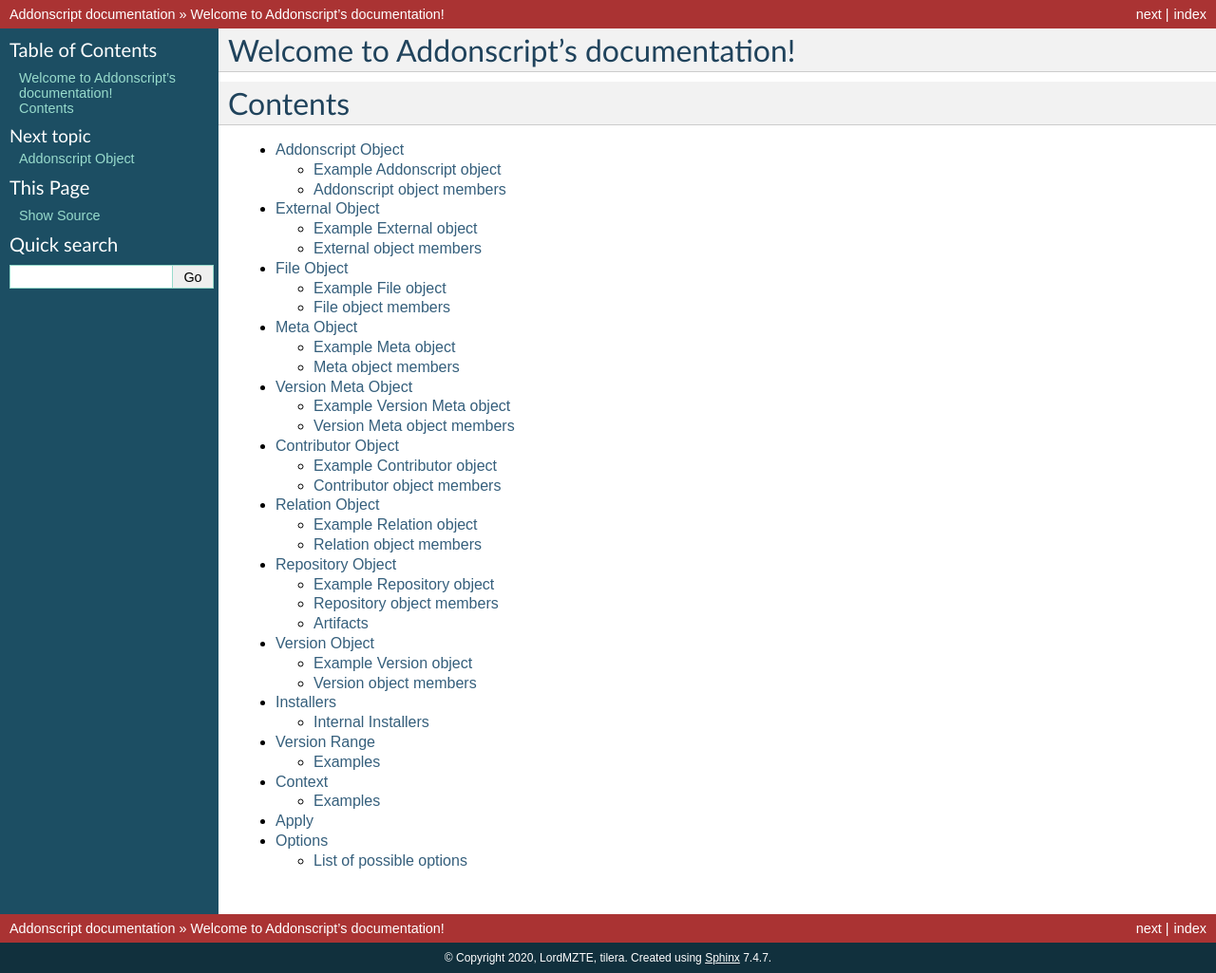
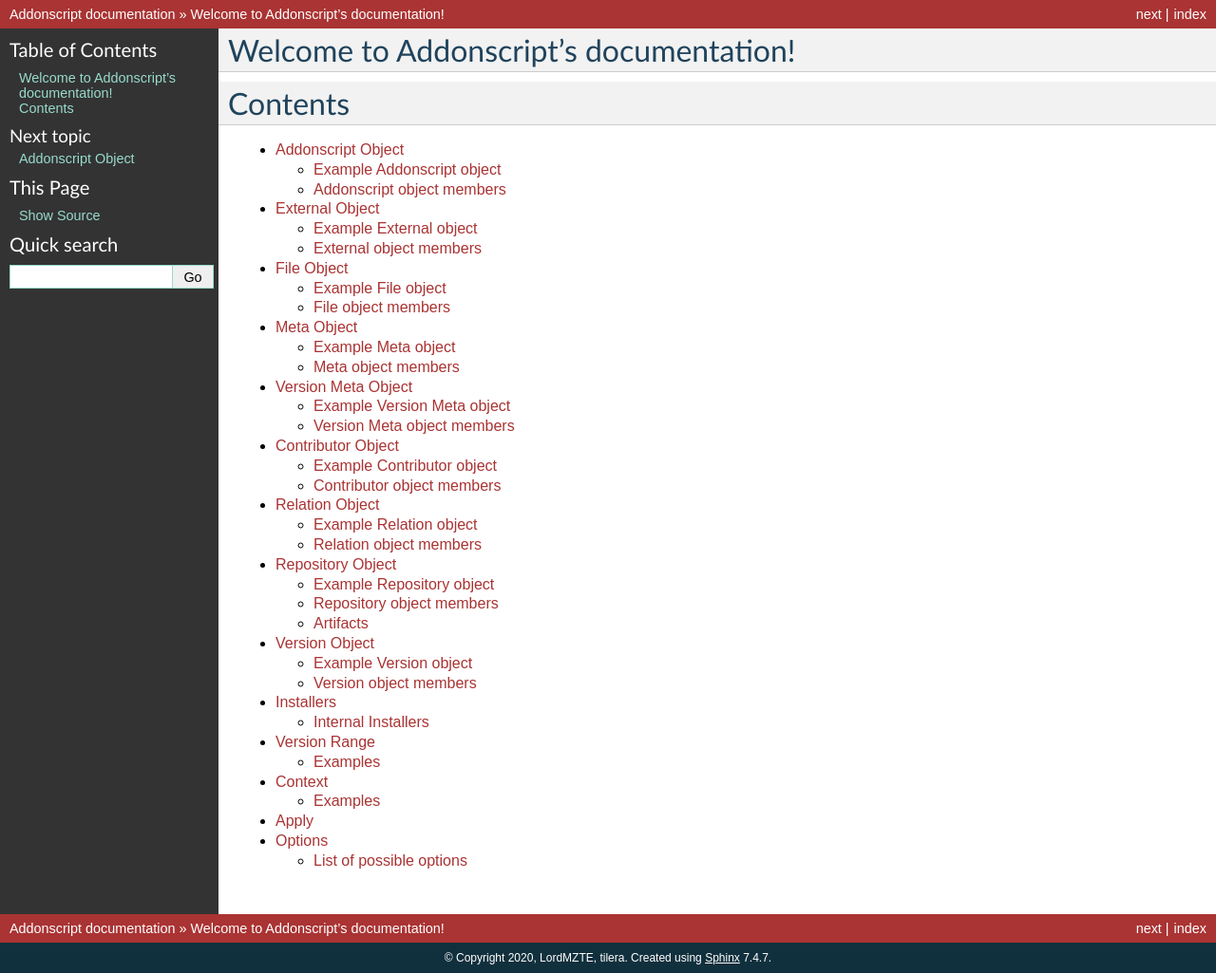
Before and after one commit to Anvilcraft/addonscript-docs, a Sphinx documentation site: the page built from source/index.rst, in a window 1280 px wide. Shown: the whole page at 95% size. Built offline with Sphinx 7.4.7, drawn with Linux system fonts in a browser that asks for light colours.

Commit message:
improve and clean up css

```diff
--- a/source/_static/theme/static/theme.css
+++ b/source/_static/theme/static/theme.css
@@ -1,18 +1,19 @@
 @import "classic.css";
+
+:root {
+    --background: #333333;
+}
 
 div.related {
     background-color: #aa3333;
 }
 
-div.document html {
-    background-color: #333333;
+div.document {
+    background-color: var(--background);
 }
 
 th, dl.field-list > dt {
     background-color: #eca2a2;
-}
-
-dl.field-list > dt {
     text-align: right;
 }
 
@@ -21,5 +22,14 @@
 }
 
 html {
-    background-color: #333333;
+    background-color: var(--background);
 }
+
+a {
+    color: #aa3333;
+}
+
+a:visited {
+    color: #ffac2e;
+    text-decoration: none;
+}
```
